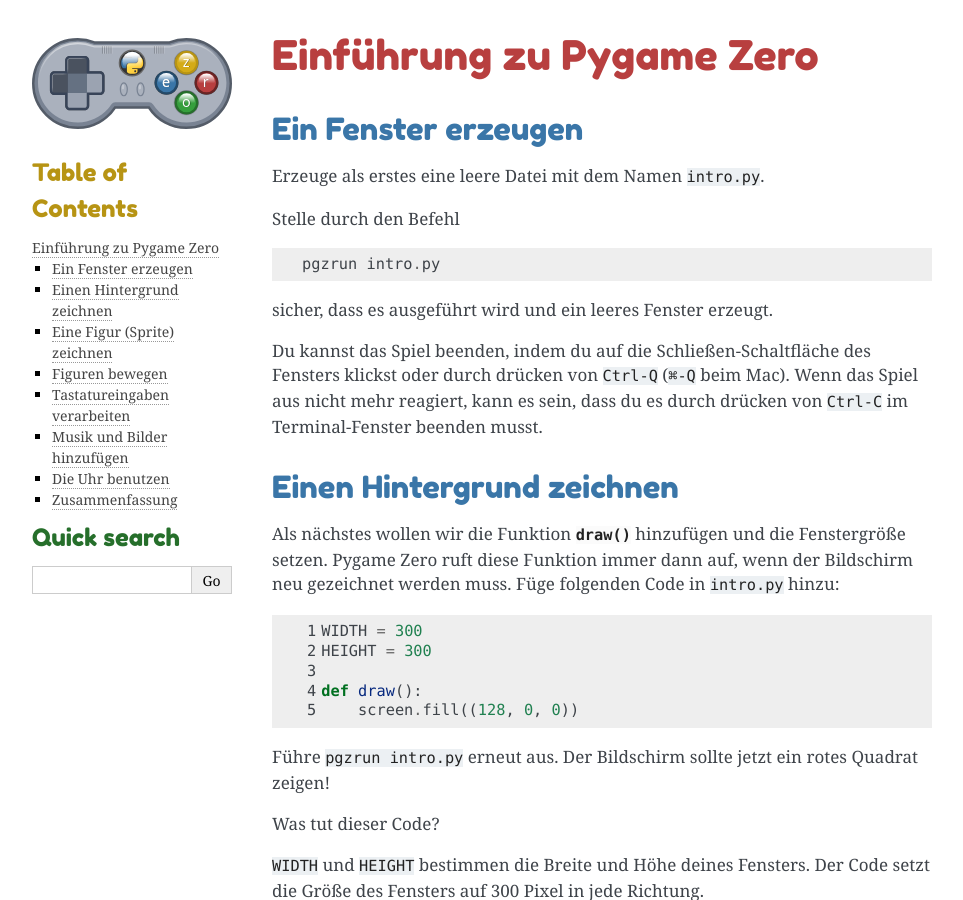
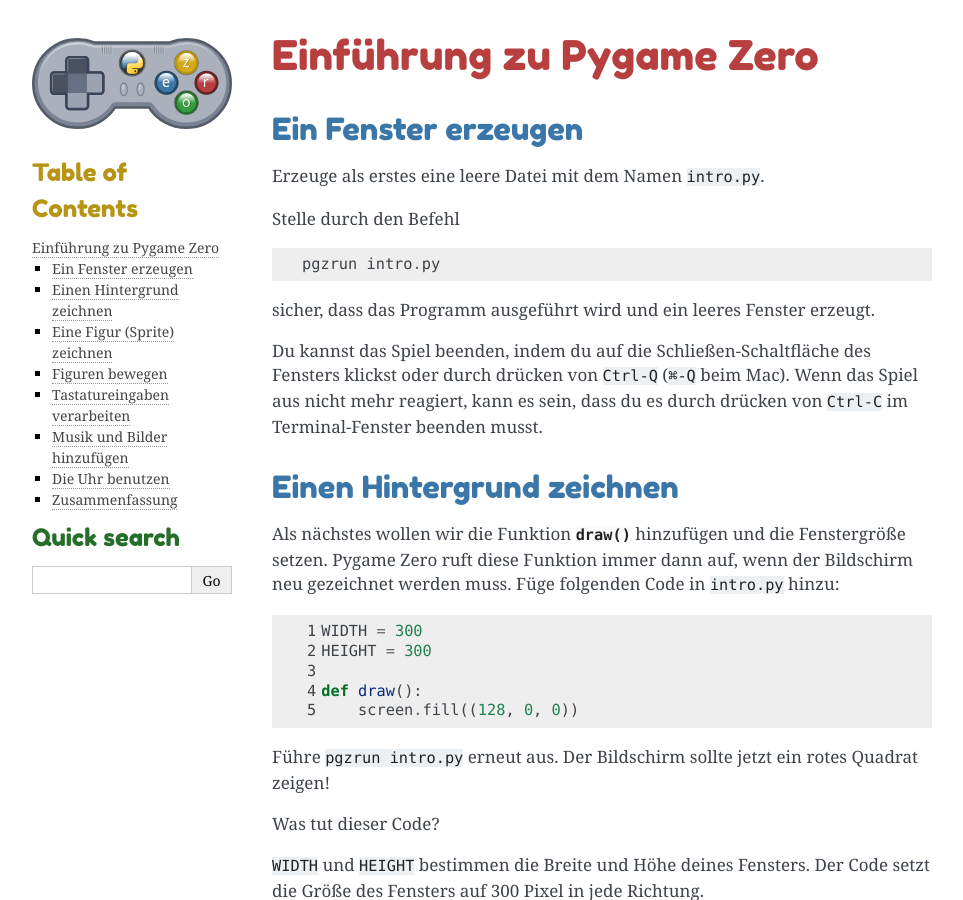
Before and after one commit to reher1/pgzero-german, a Sphinx documentation site: the page built from doc/introduction.rst, in a window 1280 px wide and 900 px high. Shown: the whole window, without its empty margins (148-1111 px from the left). Built offline with Sphinx 7.4.7, drawn with Linux system fonts in a browser that asks for light colours; pages that are not in the unit, such as notebooks, are missing from menus.

Commit message:
Update introduction.rst

```diff
--- a/doc/introduction.rst
+++ b/doc/introduction.rst
@@ -13,7 +13,7 @@
 
     pgzrun intro.py
 
-sicher, dass es ausgeführt wird und ein leeres Fenster erzeugt.
+sicher, dass das Programm ausgeführt wird und ein leeres Fenster erzeugt.
 
 Du kannst das Spiel beenden, indem du auf die Schließen-Schaltfläche des
 Fensters klickst oder durch drücken von
```
